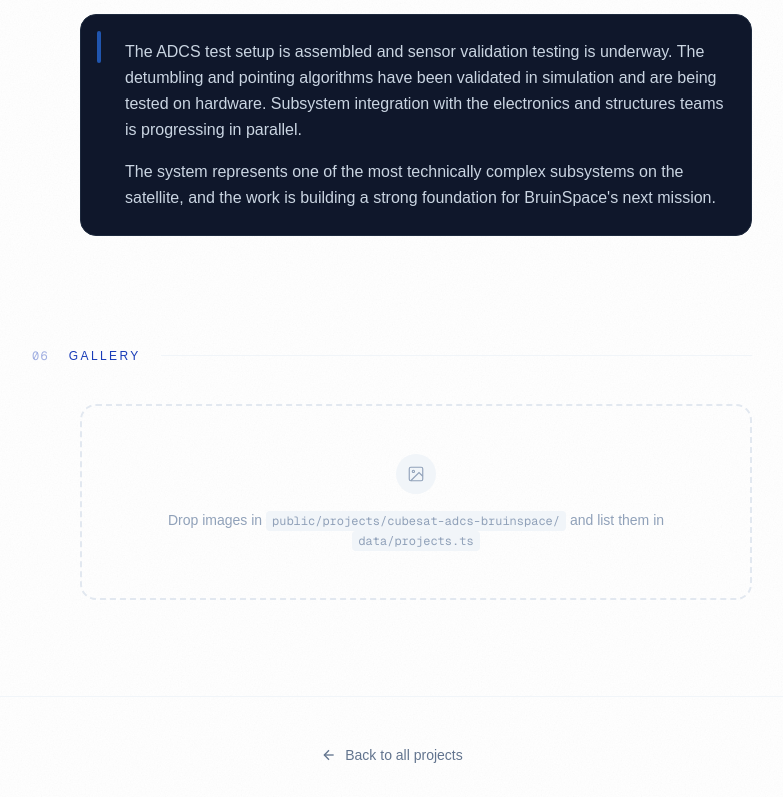
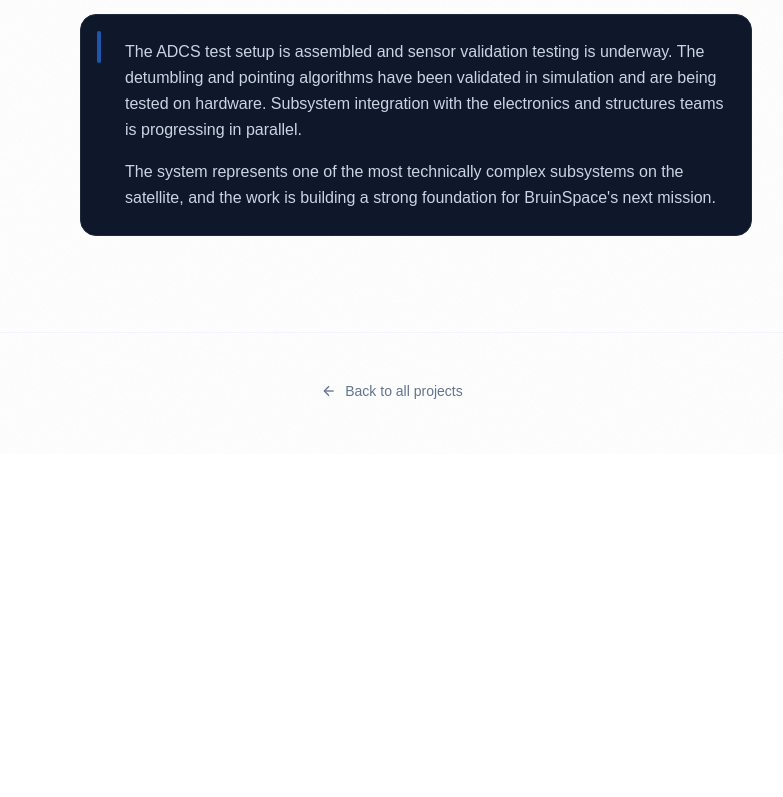
Before and after one commit to Oltunisie/Portfolio, a Next.js app: page /Portfolio/projects/cubesat-adcs-bruinspace/ in a window 1280 px wide. Shown: the part 3202-3999 px from the top of the page, without its empty margins (248-1031 px from the left). After the commit the page ends 3656 px from the top, so only its background shows below. Built offline with nearby package versions, Linux system fonts and the light colour scheme.

Commit message:
Add mixed-media gallery to project pages
Replaces the images-only gallery with a MediaItem union type supporting
local images, local videos (.mp4/.webm), and YouTube embeds. Gallery
section only renders when media items are present. Each item supports
an optional caption displayed below the media.

```diff
--- a/components/ProjectPageClient.tsx
+++ b/components/ProjectPageClient.tsx
@@ -163,42 +163,52 @@
         )}
 
         {/* Gallery */}
+        {(project.media && project.media.length > 0) && (
           <motion.section {...fadeUp(0.16)}>
             <SectionLabel index="06" label="Gallery" />
             <div className="pl-0 md:pl-12">
-            {project.images && project.images.length > 0 ? (
-              <div className="grid grid-cols-1 md:grid-cols-2 gap-4">
-                {project.images.map((img, i) => (
-                  <div key={i} className="group relative aspect-video rounded-2xl overflow-hidden border border-slate-100 dark:border-slate-800 bg-slate-50 dark:bg-slate-900 cursor-zoom-in">
+              <div className="grid grid-cols-1 md:grid-cols-2 gap-6">
+                {project.media.map((item, i) => (
+                  <div key={i} className="flex flex-col gap-2">
+                    {item.type === "image" && (
+                      <div className="group relative aspect-video rounded-2xl overflow-hidden border border-slate-100 dark:border-slate-800 bg-slate-50 dark:bg-slate-900 cursor-zoom-in">
                         <Image
-                      src={`/projects/${project.slug}/${img}`}
-                      alt={`${project.title} — image ${i + 1}`}
-                      fill className="object-cover group-hover:scale-105 transition-transform duration-500 ease-out"
+                          src={`/projects/${project.slug}/${item.file}`}
+                          alt={item.caption ?? `${project.title} — image ${i + 1}`}
+                          fill className="object-cover group-hover:scale-105 transition-transform duration-500"
                         />
                         <div className="absolute inset-0 bg-black/0 group-hover:bg-black/10 transition-colors duration-300" />
                       </div>
+                    )}
+                    {item.type === "video" && (
+                      <div className="relative aspect-video rounded-2xl overflow-hidden border border-slate-100 dark:border-slate-800 bg-slate-900">
+                        <video
+                          src={`/projects/${project.slug}/${item.file}`}
+                          controls
+                          className="w-full h-full object-cover"
+                        />
+                      </div>
+                    )}
+                    {item.type === "youtube" && (
+                      <div className="relative aspect-video rounded-2xl overflow-hidden border border-slate-100 dark:border-slate-800">
+                        <iframe
+                          src={`https://www.youtube.com/embed/${item.id}`}
+                          title={item.caption ?? `${project.title} — video ${i + 1}`}
+                          allow="accelerometer; autoplay; clipboard-write; encrypted-media; gyroscope; picture-in-picture"
+                          allowFullScreen
+                          className="absolute inset-0 w-full h-full"
+                        />
+                      </div>
+                    )}
+                    {item.caption && (
+                      <p className="text-slate-400 dark:text-slate-500 text-xs text-center leading-relaxed">{item.caption}</p>
+                    )}
+                  </div>
                 ))}
               </div>
-            ) : (
-              <div className="border-2 border-dashed border-slate-200 dark:border-slate-800 rounded-2xl p-12 text-center hover:border-slate-300 dark:hover:border-slate-700 transition-colors duration-300">
-                <div className="w-10 h-10 rounded-full bg-slate-100 dark:bg-slate-800 flex items-center justify-center mx-auto mb-4">
-                  <svg width="18" height="18" viewBox="0 0 24 24" fill="none" stroke="currentColor" strokeWidth="1.5" className="text-slate-400">
-                    <rect x="3" y="3" width="18" height="18" rx="2"/><circle cx="8.5" cy="8.5" r="1.5"/>
-                    <polyline points="21 15 16 10 5 21"/>
-                  </svg>
-                </div>
-                <p className="text-slate-400 dark:text-slate-600 text-sm">
-                  Drop images in{" "}
-                  <code className="bg-slate-100 dark:bg-slate-800 px-1.5 py-0.5 rounded text-xs font-mono">
-                    public/projects/{project.slug}/
-                  </code>
-                  {" "}and list them in{" "}
-                  <code className="bg-slate-100 dark:bg-slate-800 px-1.5 py-0.5 rounded text-xs font-mono">data/projects.ts</code>
-                </p>
-              </div>
-            )}
             </div>
           </motion.section>
+        )}
 
       </div>
 
--- a/data/projects.ts
+++ b/data/projects.ts
@@ -2,6 +2,11 @@
   title: string;
   description: string;
 };
+
+export type MediaItem =
+  | { type: "image"; file: string; caption?: string }
+  | { type: "video"; file: string; caption?: string }    // local .mp4/.webm in public/projects/<slug>/
+  | { type: "youtube"; id: string; caption?: string };   // YouTube video ID e.g. "dQw4w9WgXcQ"
 
 export type Project = {
   slug: string;
@@ -13,12 +18,13 @@
   period?: string;
   status?: string;
   // ── Project page sections ──────────────────────────────────────
-  problem?: string;          // The challenge / motivation
+  problem?: string;
   goals?: string[];
-  myRole?: string;           // Your specific contribution
+  myRole?: string;
   process?: ProcessStep[];
-  outcome?: string;          // Results, current state, impact
-  images?: string[];         // filenames in public/projects/<slug>/
+  outcome?: string;
+  // Drop files in public/projects/<slug>/ then list them here
+  media?: MediaItem[];
 };
 
 export const projects: Project[] = [
@@ -82,7 +88,7 @@
 
 The system is on track to support a full static fire campaign ahead of the launch targeting the 20,000 ft altitude record — which would be the highest apogee in Rocket Project UCLA's history.`,
 
-    images: [],
+    media: [],
   },
 
   {
@@ -138,7 +144,7 @@
 
 The system represents one of the most technically complex subsystems on the satellite, and the work is building a strong foundation for BruinSpace's next mission.`,
 
-    images: [],
+    media: [],
   },
 
   {
@@ -193,7 +199,7 @@
 
 The win earned two of our students a flight aboard the CNES Zero-G aircraft, and positioned the club for two consecutive Young Searchers Prize victories in the years that followed. It remains one of the most formative engineering and leadership experiences of my career so far.`,
 
-    images: [],
+    media: [],
   },
 
   {
@@ -242,6 +248,6 @@
 
 The 2024 win was especially meaningful because it connected directly to real experimental work — the proposal was grounded in data and experience from the CNES Zero-G campaign, not just theory.`,
 
-    images: [],
+    media: [],
   },
 ];
```
Lines whose indentation alone changed are shown as unchanged.
